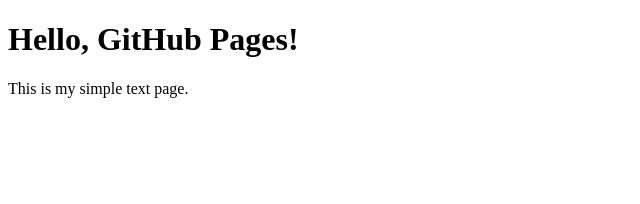
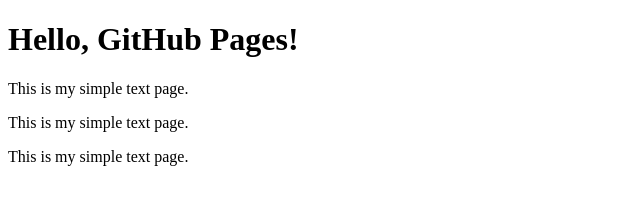
Before and after one commit to mykola-telychko/mykola-telychko.github.io, a plain HTML site: page index.html in a window 1280 px wide. Shown: the whole page, without its empty margins (0-640 px from the left). Drawn offline with Linux system fonts and the light colour scheme.

Commit message:
Update index.html

```diff
--- a/index.html
+++ b/index.html
@@ -3,10 +3,13 @@
 <head>
     <meta charset="UTF-8">
     <meta name="viewport" content="width=device-width, initial-scale=1.0">
-    <title>My GitHub Page</title>
+    <title>My GitHub Pages</title>
 </head>
 <body>
     <h1>Hello, GitHub Pages!</h1>
     <p>This is my simple text page.</p>
+    <p>This is my simple text page.</p>
+    <p>This is my simple text page.</p>
+
 </body>
 </html>
```
